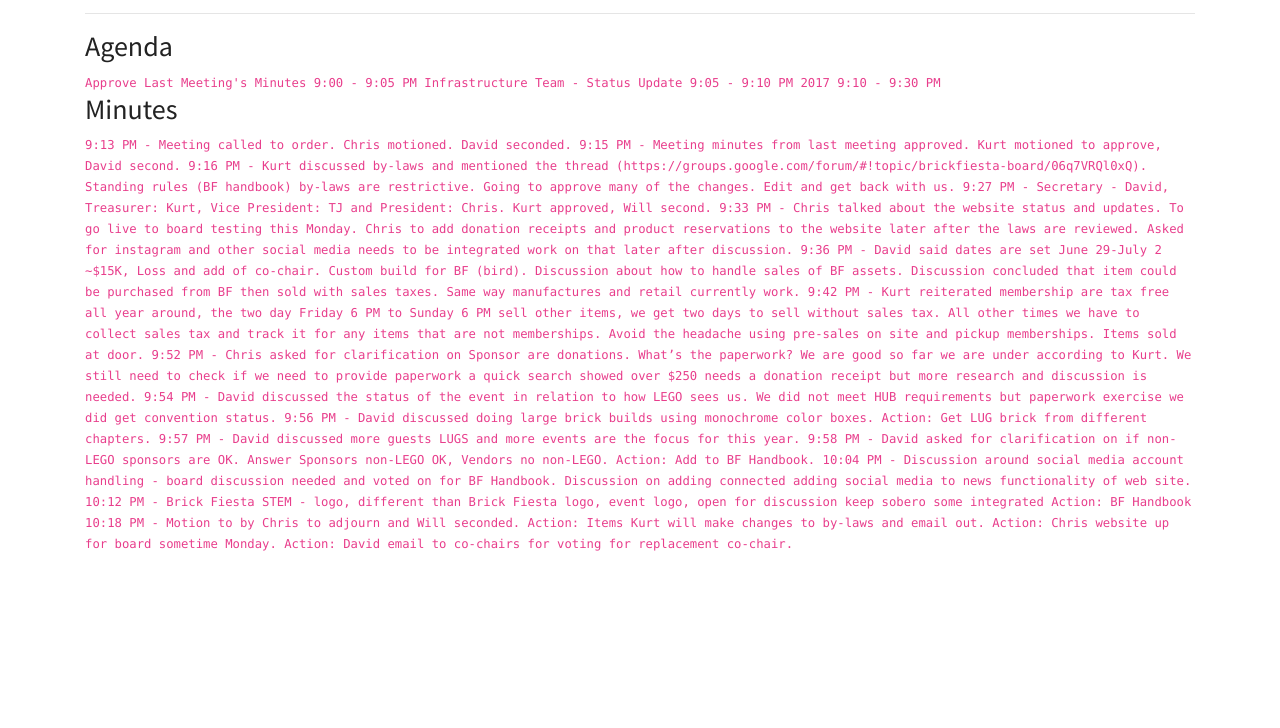
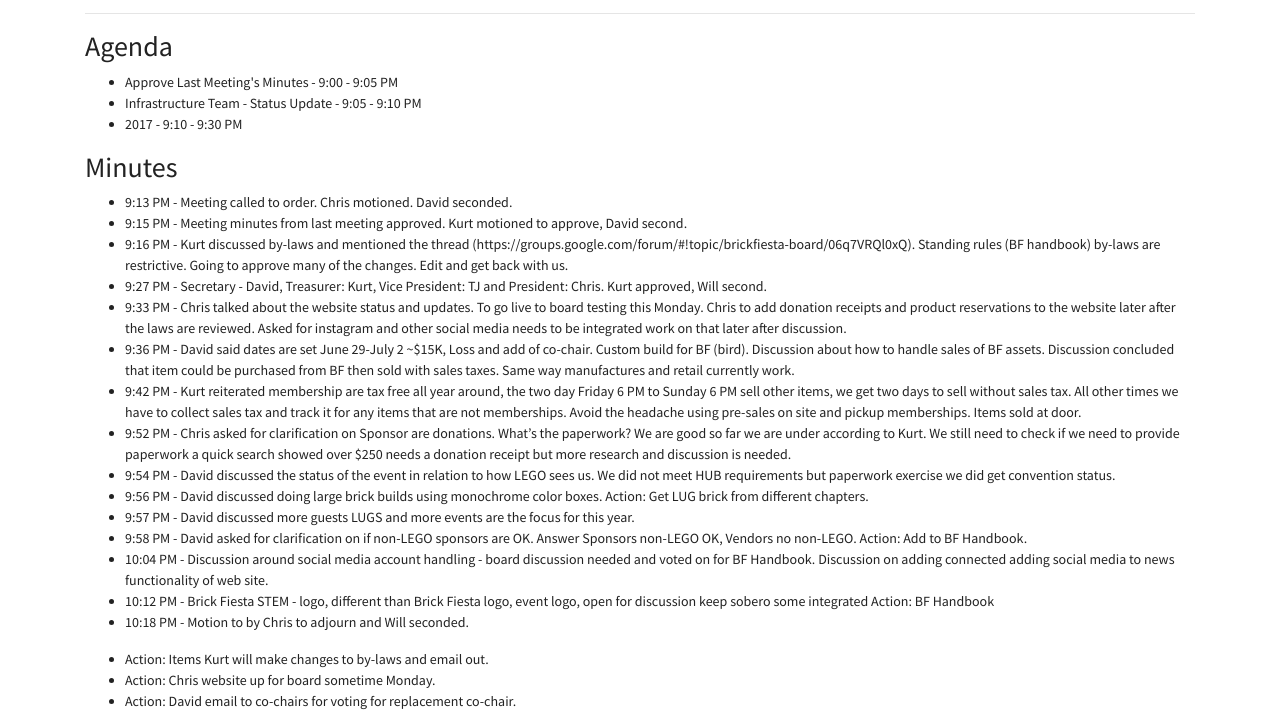
Before and after one commit to texlugsa/brickfiestastem.github.io, a plain HTML site: page minutes/20170115.html in a window 1280 px wide. Shown: the part 82-810 px from the top of the page. Drawn offline with nearby package versions, Linux system fonts and the light colour scheme.

Commit message:
Update 20170115.html

```diff
--- a/minutes/20170115.html
+++ b/minutes/20170115.html
@@ -37,38 +37,36 @@
         <hr />
 <h2 id="agenda">Agenda</h2>
 
-<code>
-Approve Last Meeting's Minutes
-9:00 - 9:05 PM
-Infrastructure Team - Status Update
-9:05 - 9:10 PM
-2017
-9:10 - 9:30 PM
-</code>
+<ul>
+    <li>Approve Last Meeting's Minutes - 9:00 - 9:05 PM</li>
+    <li>Infrastructure Team - Status Update - 9:05 - 9:10 PM</li>
+    <li>2017 - 9:10 - 9:30 PM</li>
+</ul>
 
 <h2 id="minutes">Minutes</h2>
-<code>
-9:13 PM - Meeting called to order. Chris motioned. David seconded.
-9:15 PM - Meeting minutes from last meeting approved. Kurt motioned to approve, David second.
-9:16 PM - Kurt discussed by-laws and mentioned the thread (https://groups.google.com/forum/#!topic/brickfiesta-board/06q7VRQl0xQ). Standing rules (BF handbook) by-laws are restrictive. Going to approve many of the changes. Edit and get back with us.
-9:27 PM - Secretary - David, Treasurer: Kurt, Vice President: TJ and President: Chris. Kurt approved, Will second.
-9:33 PM - Chris talked about the website status and updates. To go live to board testing this Monday. Chris to add donation receipts and product reservations to the website later after the laws are reviewed. Asked for instagram and other social media needs to be integrated work on that later after discussion.
-9:36 PM - David said dates are set June 29-July 2 ~$15K, Loss and add of co-chair. Custom build for BF (bird). Discussion about how to handle sales of BF assets. Discussion concluded that item could be purchased from BF then sold with sales taxes. Same way manufactures and retail currently work.
-9:42 PM - Kurt reiterated membership are tax free all year around, the two day Friday 6 PM to Sunday 6 PM sell other items, we get two days to sell without sales tax. All other times we have to collect sales tax and track it for any items that are not memberships. Avoid the headache using pre-sales on site and pickup memberships. Items sold at door.
-9:52 PM - Chris asked for clarification on Sponsor are donations. What’s the paperwork? We are good so far we are under according to Kurt. We still need to check if we need to provide paperwork a quick search showed over $250 needs a donation receipt but more research and discussion is needed.
-9:54 PM - David discussed the status of the event in relation to how LEGO sees us. We did not meet HUB requirements but paperwork exercise we did get convention status.
-9:56 PM - David discussed doing large brick builds using monochrome color boxes. Action: Get LUG brick from different chapters.
-9:57 PM - David discussed more guests LUGS and more events are the focus for this year.
-9:58 PM - David asked for clarification on if non-LEGO sponsors are OK. Answer Sponsors non-LEGO OK, Vendors no non-LEGO. Action: Add to BF Handbook.
-10:04 PM - Discussion around social media account handling - board discussion needed and voted on for BF Handbook. Discussion on adding connected adding social media to news functionality of web site.
-10:12 PM - Brick Fiesta STEM - logo, different than Brick Fiesta logo, event logo, open for discussion keep sobero some integrated Action: BF Handbook
-10:18 PM - Motion to by Chris to adjourn and Will seconded.
+<ul>
+    <li>9:13 PM - Meeting called to order. Chris motioned. David seconded.</li>
+    <li>9:15 PM - Meeting minutes from last meeting approved. Kurt motioned to approve, David second.</li>
+    <li>9:16 PM - Kurt discussed by-laws and mentioned the thread (https://groups.google.com/forum/#!topic/brickfiesta-board/06q7VRQl0xQ). Standing rules (BF handbook) by-laws are restrictive. Going to approve many of the changes. Edit and get back with us.</li>
+    <li>9:27 PM - Secretary - David, Treasurer: Kurt, Vice President: TJ and President: Chris. Kurt approved, Will second.</li>
+    <li>9:33 PM - Chris talked about the website status and updates. To go live to board testing this Monday. Chris to add donation receipts and product reservations to the website later after the laws are reviewed. Asked for instagram and other social media needs to be integrated work on that later after discussion.</li>
+    <li>9:36 PM - David said dates are set June 29-July 2 ~$15K, Loss and add of co-chair. Custom build for BF (bird). Discussion about how to handle sales of BF assets. Discussion concluded that item could be purchased from BF then sold with sales taxes. Same way manufactures and retail currently work. </li>
+    <li>9:42 PM - Kurt reiterated membership are tax free all year around, the two day Friday 6 PM to Sunday 6 PM sell other items, we get two days to sell without sales tax. All other times we have to collect sales tax and track it for any items that are not memberships. Avoid the headache using pre-sales on site and pickup memberships. Items sold at door.</li>
+    <li>9:52 PM - Chris asked for clarification on Sponsor are donations. What’s the paperwork? We are good so far we are under according to Kurt. We still need to check if we need to provide paperwork a quick search showed over $250 needs a donation receipt but more research and discussion is needed.</li>
+    <li>9:54 PM - David discussed the status of the event in relation to how LEGO sees us. We did not meet HUB requirements but paperwork exercise we did get convention status.</li>
+    <li>9:56 PM - David discussed doing large brick builds using monochrome color boxes. Action: Get LUG brick from different chapters.</li>
+    <li>9:57 PM - David discussed more guests LUGS and more events are the focus for this year.</li>
+    <li>9:58 PM - David asked for clarification on if non-LEGO sponsors are OK. Answer Sponsors non-LEGO OK, Vendors no non-LEGO. Action: Add to BF Handbook.</li>
+    <li>10:04 PM - Discussion around social media account handling - board discussion needed and voted on for BF Handbook. Discussion on adding connected adding social media to news functionality of web site.</li>
+    <li>10:12 PM - Brick Fiesta STEM - logo, different than Brick Fiesta logo, event logo, open for discussion keep sobero some integrated Action: BF Handbook</li>
+    <li>10:18 PM - Motion to by Chris to adjourn and Will seconded.</li>
+</ul>
 
-
-Action: Items Kurt will make changes to by-laws and email out.
-Action: Chris website up for board sometime Monday.
-Action: David email to co-chairs for voting for replacement co-chair.
-</code>
+<ul>
+    <li>Action: Items Kurt will make changes to by-laws and email out.</li>
+    <li>Action: Chris website up for board sometime Monday.</li>
+    <li>Action: David email to co-chairs for voting for replacement co-chair.</li>
+</ul>
 
 </div>
 
```
